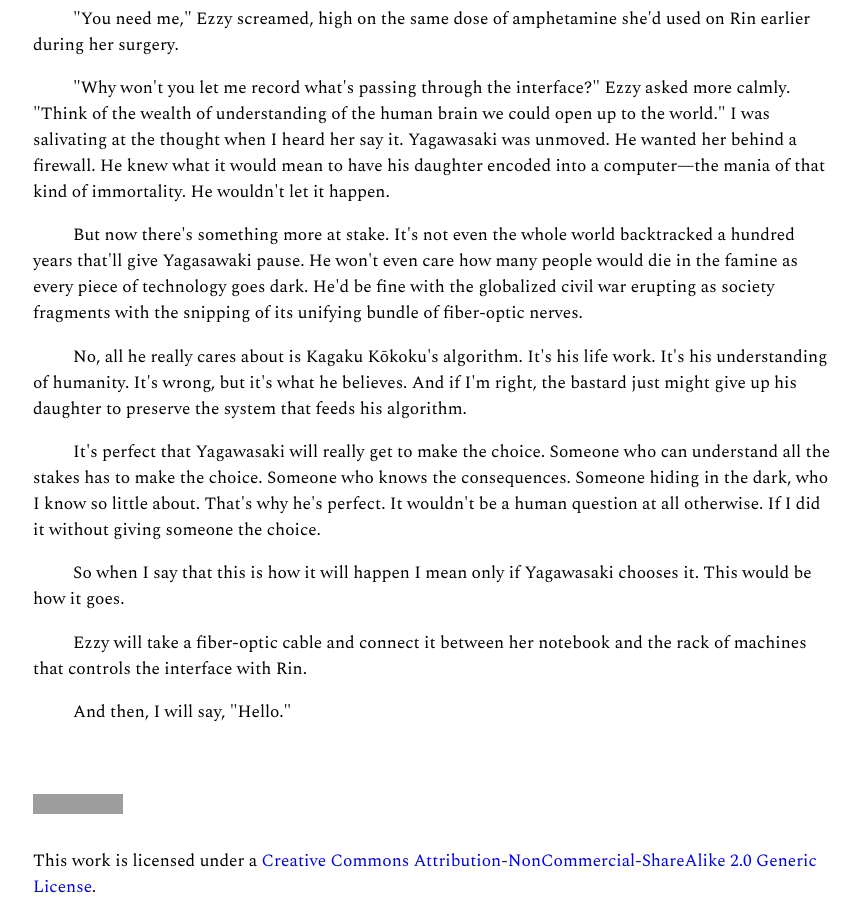
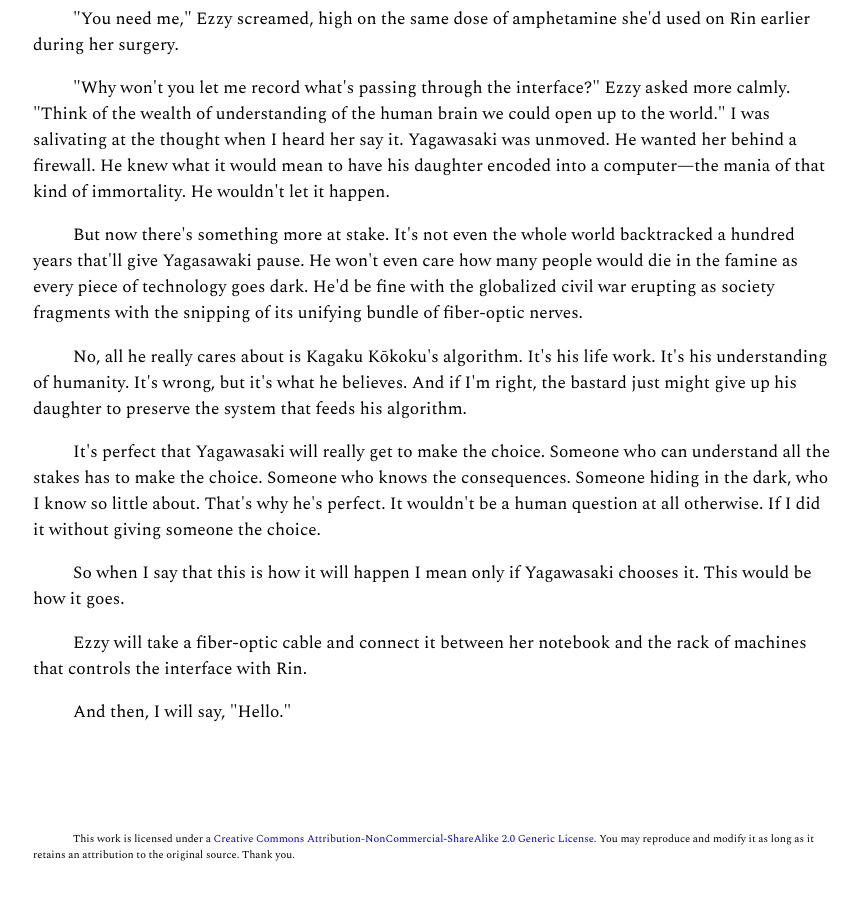
Before and after one commit to tcruven/n, a Jekyll site: the page built from index.html, in a window 1280 px wide and 900 px high, scrolled down 28057 px. Shown: the whole window, without its empty margins (207-1067 px from the left). Built offline with Jekyll 4.4.1, drawn with Linux system fonts in a browser that asks for light colours; nearby versions of some CDN libraries; some web fonts are replaced; after the commit the page ends 28920 px from its top, so only the background shows below that; grey boxes are pictures that could not be loaded.

Commit message:
license explained

```diff
--- a/index.html
+++ b/index.html
@@ -1499,7 +1499,8 @@
 
 <br/>
 <br/>
-<a rel="license" href="http://creativecommons.org/licenses/by-nc-sa/2.0/" style="display:block;margin-left:auto;margin-right:auto;"><img alt="Creative Commons License" style="border-width:0" src="https://i.creativecommons.org/l/by-nc-sa/2.0/88x31.png" /></a><br />This work is licensed under a <a rel="license" href="http://creativecommons.org/licenses/by-nc-sa/2.0/">Creative Commons Attribution-NonCommercial-ShareAlike 2.0 Generic License</a>.
+<br/>
+<p style="font-size:8pt;">This work is licensed under a <a rel="license" href="http://creativecommons.org/licenses/by-nc-sa/2.0/">Creative Commons Attribution-NonCommercial-ShareAlike 2.0 Generic License</a>.  You may reproduce and modify it as long as it retains an attribution to the original source.  Thank you.</p>
 
 <!-- {% for post in site.posts %}
     <span class="post-title">
```
